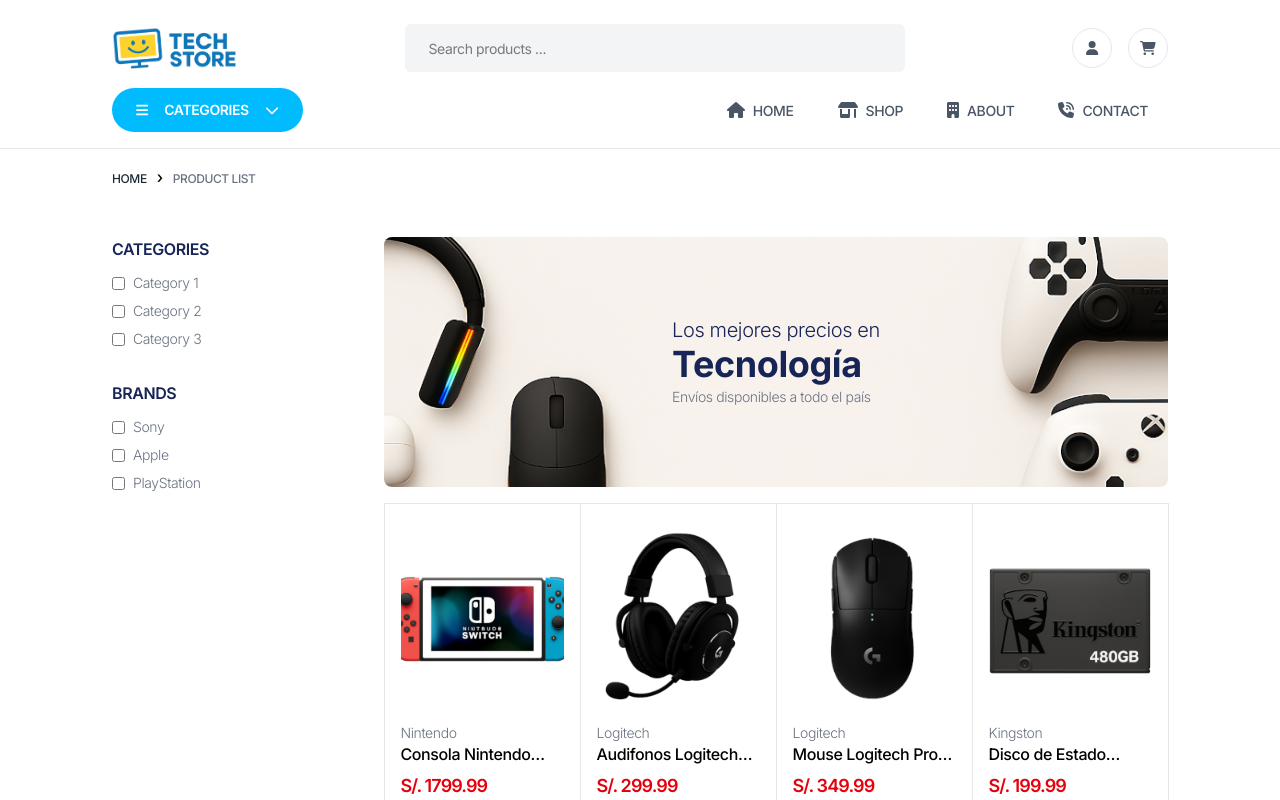
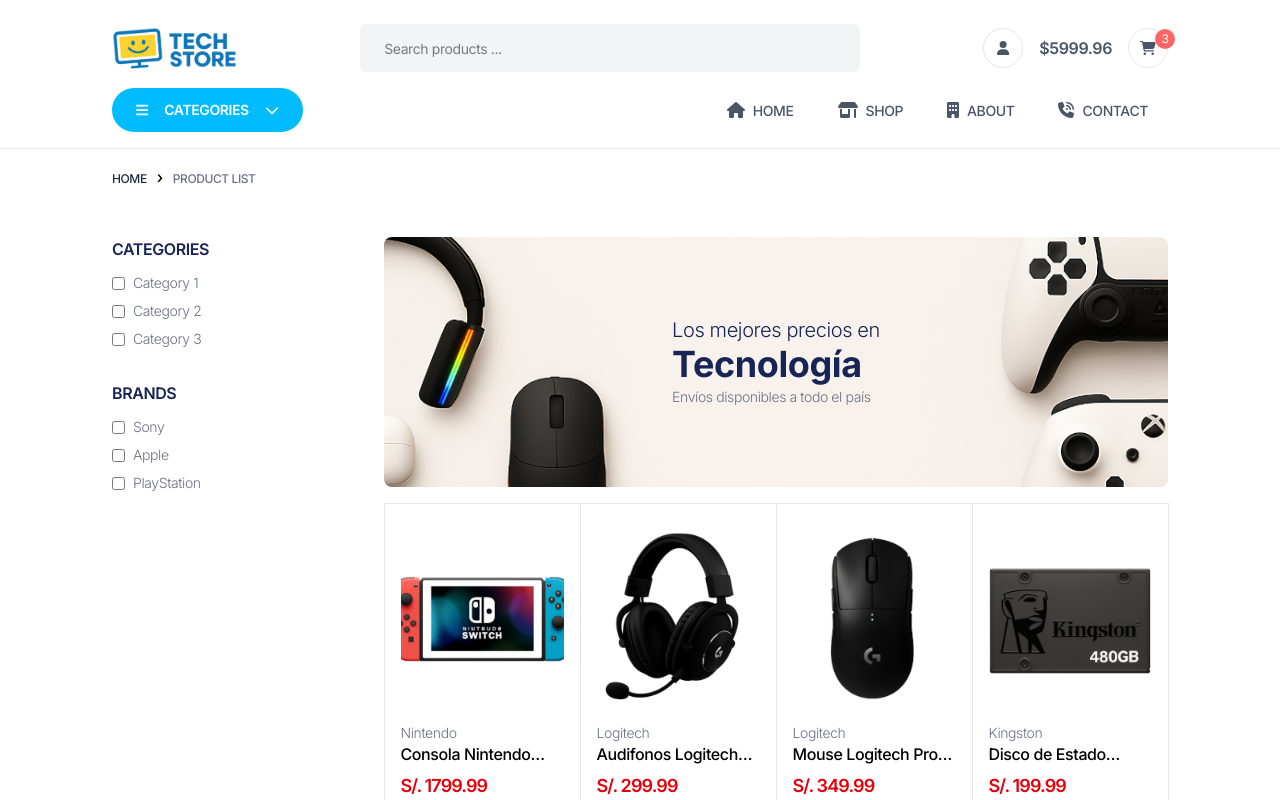
Before and after one commit to romariosc15/tech-store, a Vue app: page /products in a window 1280 px wide. Shown: the top 800 px of the page. Built offline with nearby package versions, Linux system fonts and the light colour scheme.

Commit message:
fix: set 2 decimals for totalPrice and fix styles in add to cart button

```diff
--- a/src/components/NavBar.vue
+++ b/src/components/NavBar.vue
@@ -4,6 +4,11 @@
 import { FontAwesomeIcon } from '@fortawesome/vue-fontawesome';
 import { faUser, faShoppingCart, faBars, faChevronDown } from '@fortawesome/free-solid-svg-icons';
 import { navBarLinks } from '../mocks/navigation';
+import { useCartStore } from '@/stores/cart';
+import { storeToRefs } from 'pinia';
+
+const cartStore = useCartStore();
+const { totalPrice, cart } = storeToRefs(cartStore);
 
 let isCategoriesDropdownVisible = ref(false);
 const onShowCategories = () => {
@@ -19,7 +24,7 @@
       </RouterLink>
       <input class="bg-gray-100 hidden lg:block text-sm w-[400px] xl:w-[500px] h-12 px-6 rounded-md" type="text" placeholder="Search products ...">
       <div>
-        <ul class="flex flex-row gap-4 text-gray-600">
+        <ul class="flex flex-row items-center gap-4 text-gray-600">
           <li>
             <RouterLink to="/login">
               <div class="w-10 h-10 transition-colors flex justify-center items-center rounded-full border border-gray-200 hover:bg-blue-900 hover:text-white">
@@ -28,9 +33,13 @@
             </RouterLink>
           </li>
           <li>
+            <span class="font-semibold">${{ totalPrice }}</span>
+          </li>
+          <li>
             <RouterLink to="/cart">
-              <div class="w-10 h-10 transition-colors flex justify-center items-center rounded-full border border-gray-200 hover:bg-blue-900 hover:text-white">
+              <div class="relative w-10 h-10 transition-colors flex justify-center items-center rounded-full border border-gray-200 hover:bg-blue-900 hover:text-white">
                 <FontAwesomeIcon class="text-sm" :icon="faShoppingCart" />
+                <span class="absolute top-0 -right-[8px] rounded-full text-xs w-5 h-5 flex items-center justify-center bg-red-400 text-white">{{ cart.length }}</span>
               </div>
             </RouterLink>
           </li>
--- /dev/null
+++ b/src/components/ProductCard.vue
@@ -0,0 +1,47 @@
+<script setup>
+import { ref } from 'vue';
+import { useAssets } from '../composables/index';
+import { RouterLink } from 'vue-router';
+import { FontAwesomeIcon } from '@fortawesome/vue-fontawesome';
+import { faSpinner } from '@fortawesome/free-solid-svg-icons';
+
+import { useCartStore } from '@/stores/cart';
+
+const { productData: product } = defineProps({
+  productData: Object,
+});
+
+const cartStore = useCartStore();
+
+const { addProductToCart } = cartStore;
+
+let isLoading = ref(false);
+const handleAddToCart = (product) => {
+  isLoading.value = true;
+  addProductToCart({...product, quantity: 1});
+  setTimeout(() => isLoading.value = false, 1000);
+};
+</script>
+<template>
+    <div class="p-4 border -m-[0.5px] border-gray-200">
+        <RouterLink :to="`/product/${product.id}`">
+            <img class="w-full h-[200px] object-cover" :src="useAssets(`/src/assets/images/products/${product.image}`)" alt="">
+        </RouterLink>
+        <span class="text-sm font-light text-gray-500">{{ product.brand }}</span>
+        <h6 class="text-base/5 font-medium mb-2 line-clamp-1">{{ product.name }}</h6>
+        <span class="text-lg font-semibold text-red-600 tracking-tighter">S/. {{ product.price }}</span>
+        <button
+            :disabled="isLoading"
+            @click="handleAddToCart(product)"
+            :class="isLoading ? 'cursor-not-allowed bg-gray-100' : 'cursor-pointer bg-white hover:bg-sky-400 hover:text-white'"
+            class="w-full transition-colors border-sky-400 border text-sky-400 rounded-3xl text-xs font-medium px-4 py-2 mt-4"
+        >
+            <FontAwesomeIcon v-if="isLoading" class="animate-spin" size="1x" :icon="faSpinner" />
+            <span v-else>Agregar al carrito</span>
+        </button>
+    </div>
+</template>
+
+<style scoped>
+
+</style>
--- a/src/stores/cart.js
+++ b/src/stores/cart.js
@@ -10,10 +10,10 @@
   );
 
   const totalPrice = computed(() =>
-    cart.value.reduce((sum, item) => sum + item.price * item.quantity, 0)
+    cart.value.reduce((sum, item) => sum + item.price * item.quantity, 0).toFixed(2)
   );
 
-  function addToCart(newItem) {
+  function addProductToCart(newItem) {
     const existing = cart.value.find(item => item.id === newItem.id);
     if (existing) {
       existing.quantity += newItem.quantity;
@@ -26,5 +26,5 @@
     cart.value = cart.value.filter(item => item.id !== id);
   }
 
-  return { cart, totalItems, totalPrice, addToCart, removeProductFromCart };
+  return { cart, totalItems, totalPrice, addProductToCart, removeProductFromCart };
 });
--- a/src/views/ProductListView.vue
+++ b/src/views/ProductListView.vue
@@ -1,29 +1,13 @@
 <script setup>
-import { ref } from 'vue';
 import MainBreadcrumb from '../components/MainBreadcrumb.vue';
-import { useAssets } from '../composables/index';
-import { RouterLink } from 'vue-router';
+import ProductCard from '../components/ProductCard.vue';
 import { productList as products } from '../mocks/products';
-import { FontAwesomeIcon } from '@fortawesome/vue-fontawesome';
-import { faSpinner } from '@fortawesome/free-solid-svg-icons';
-
-import { useCartStore } from '@/stores/cart';
-
-const cartStore = useCartStore();
-
-const { addToCart } = cartStore;
 
 const breadcrumbRoute = [
   { name: 'Home', url: '/home' },
   { name: 'Product list', url: '/products' },
 ];
 
-let isLoading = ref(false);
-const addProductToCart = (product) => {
-  isLoading.value = true;
-  addToCart({...product, quantity: 1});
-  setTimeout(() => isLoading.value = false, 2000);
-};
 
 </script>
 
@@ -77,27 +61,11 @@
             </div>
           </div>
           <div class="grid grid-cols-2 md:grid-cols-4">
-            <div
-              class="p-4 border -m-[0.5px] border-gray-200"
+            <ProductCard
               v-for="product in products"
+              :product-data="product"
               :key="product.id"
-            >
-              <RouterLink :to="`/product/${product.id}`">
-                <img class="w-full h-[200px] object-cover" :src="useAssets(`/src/assets/images/products/${product.image}`)" alt="">
-              </RouterLink>
-              <span class="text-sm font-light text-gray-500">{{ product.brand }}</span>
-              <h6 class="text-base/5 font-medium mb-2 line-clamp-1">{{ product.name }}</h6>
-              <span class="text-lg font-semibold text-red-600 tracking-tighter">S/. {{ product.price }}</span>
-              <button
-                :disabled="isLoading"
-                @click="addProductToCart(product)"
-                :class="isLoading ? 'cursor-not-allowed' : ''"
-                class="w-full transition-colors border-sky-400 border bg-white text-sky-400 hover:bg-sky-400 hover:text-white rounded-3xl text-xs font-medium px-4 py-2 mt-4 cursor-pointer"
-              >
-                <FontAwesomeIcon v-if="isLoading" class="animate-spin" size="1x" :icon="faSpinner" />
-                <span v-else>Agregar al carrito</span>
-              </button>
-            </div>
+            />
           </div>
         </div>
       </div>
```
